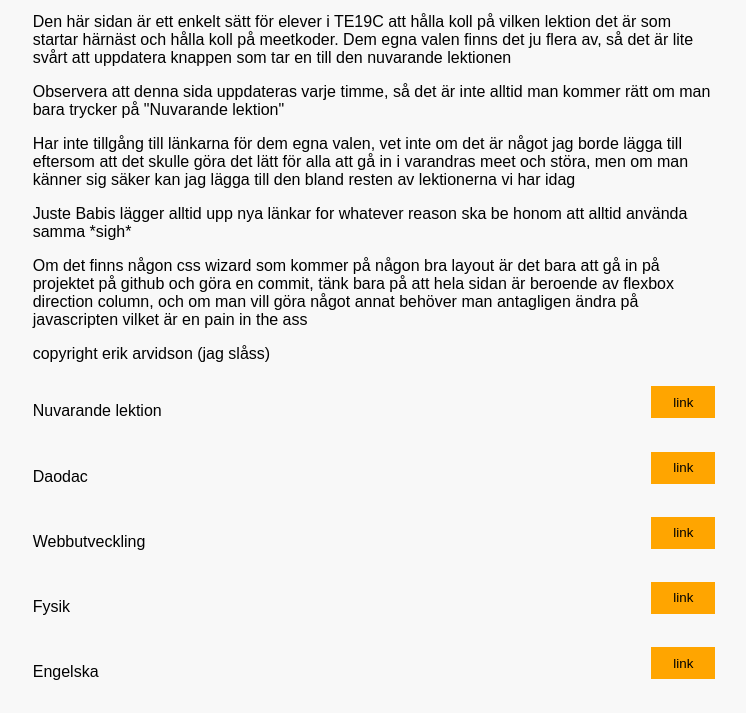
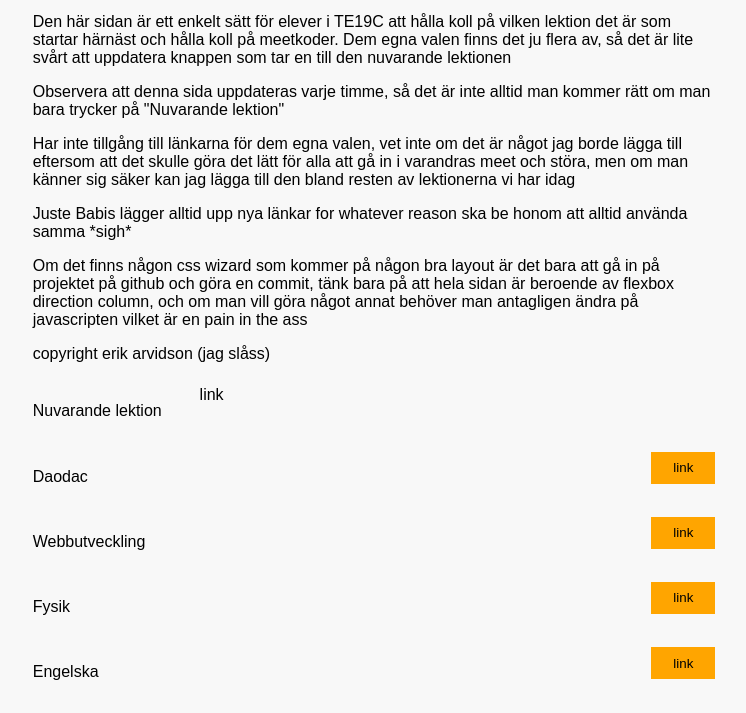
Before and after one commit to e-r-ik/te19cannibaler, a plain HTML site: page index.html in a window 1280 px wide. Shown: the part 91-804 px from the top of the page, without its empty margins (266-1012 px from the left). Drawn offline with Linux system fonts and the light colour scheme.

Commit message:
Update index.html

```diff
--- a/index.html
+++ b/index.html
@@ -32,7 +32,7 @@
       </article>
       <section>
         <p>Nuvarande lektion</p>
-        <button type="button" onclick=currentLesson>link</button>
+        <a id="anchor">link</a>
       </section>
     </main>
   </body>
```
